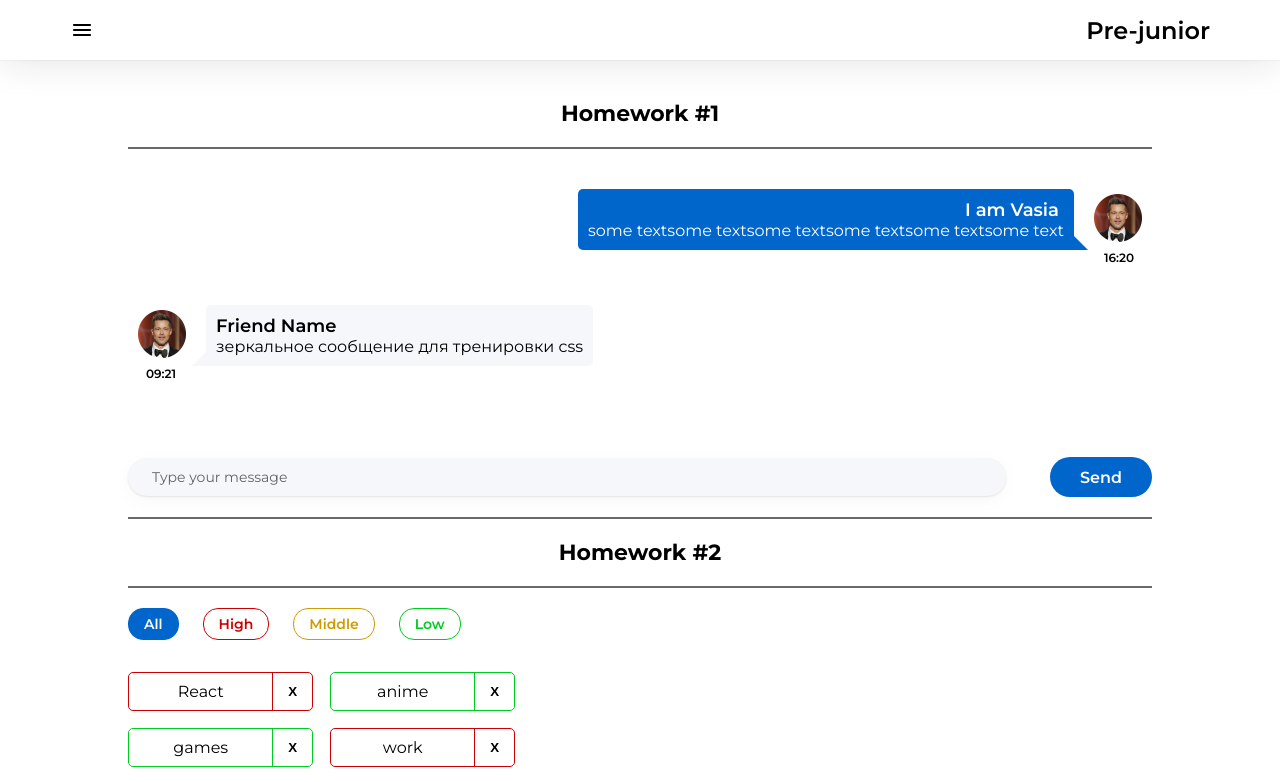
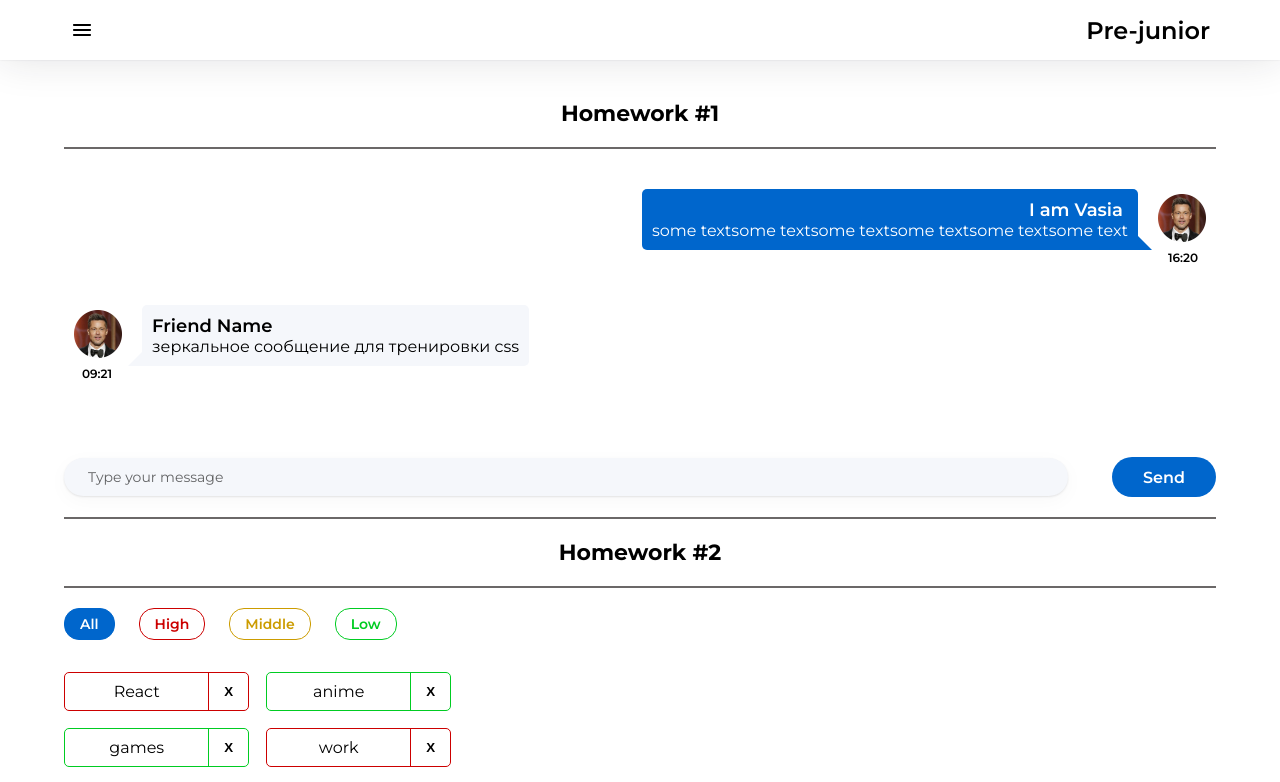
Before and after one commit to KvashninAlexander2023/homeworkSprint02, a React (Create React App) app: page /#/pre-junior in a window 1280 px wide. Shown: the top 782 px of the page. Built offline with nearby package versions, Linux system fonts and the light colour scheme.

Commit message:
add styles for HW13

```diff
--- a/src/s1-main/App.module.css
+++ b/src/s1-main/App.module.css
@@ -6,7 +6,7 @@
 
 .hw {
 
- max-width: 80%;
+ max-width: 90%;
  min-height: 300px;
  /* width: 100%; */
  border-top: 2px solid #6b6868;
--- a/src/s2-homeworks/hw13/HW13.module.css
+++ b/src/s2-homeworks/hw13/HW13.module.css
@@ -1,22 +1,43 @@
 .buttonsContainer {
+  display: flex;
+  margin-top: 40px;
+  gap: 25px;
 }
 
 .responseContainer {
+  display: flex;
+  align-items: center;
+  justify-content: center;
+  gap: 90px;
 }
 
 .imageContainer {
+  margin-top: 60px;
+  margin-bottom: 90px;
+  max-width: 450px;
 }
 
 .image {
+  max-width: 450px;
 }
 
 .textContainer{
+
+  max-width: 500px;
+
 }
 
 .code {
+  font-size: 30px;
+  margin-bottom: 10px;
 }
 
-.text {
+.text,
+.info {
+  font-size: 16px;
 }
+
+.text{}
+
 .info {
 }
--- a/src/s2-homeworks/hw13/HW13.tsx
+++ b/src/s2-homeworks/hw13/HW13.tsx
@@ -44,7 +44,7 @@ const HW13 = () => {
             .catch((e) => {
                 console.log(e);
                 if (e.response.status === 500) {
-                    console.log(e.response.status);
+                    // console.log(e.response.status);
                     setCode('Ошибка 500!')
                     setImage(error500)
                     setText(e.response.data.errorText)
```
